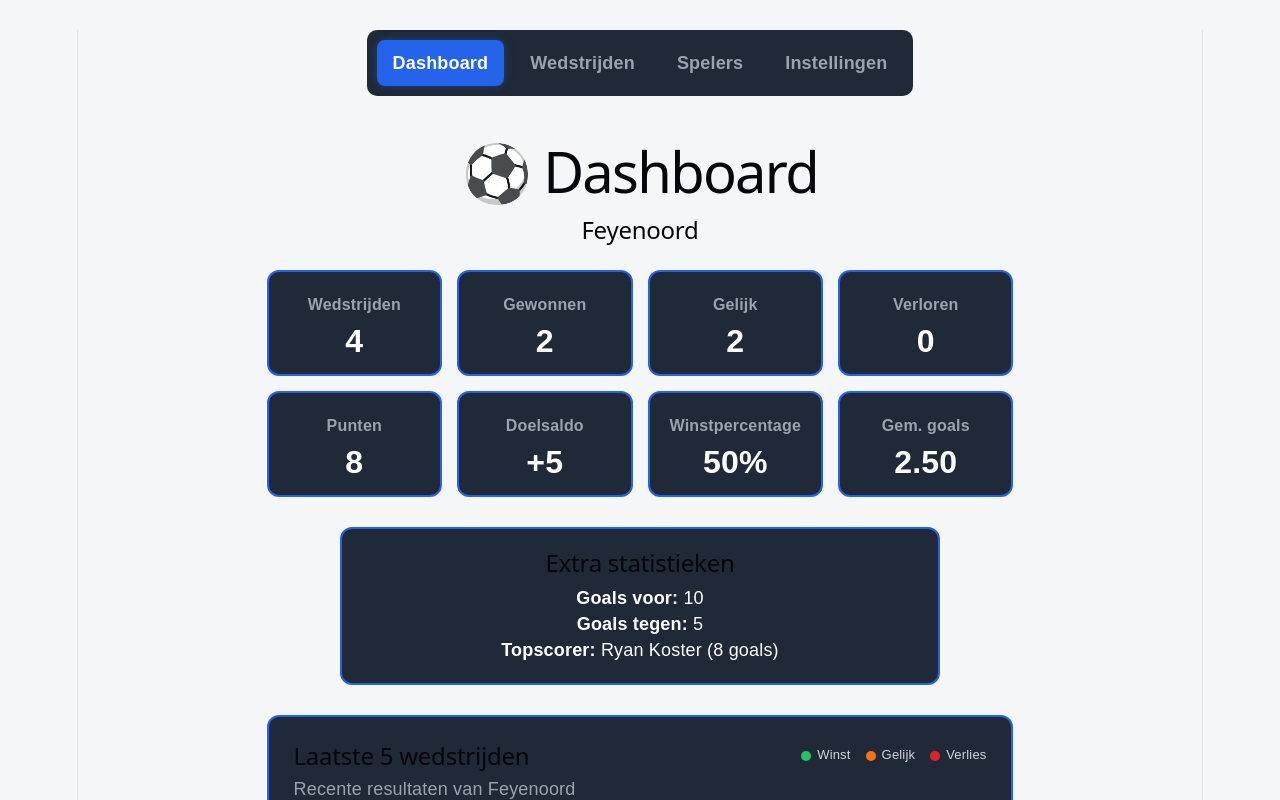
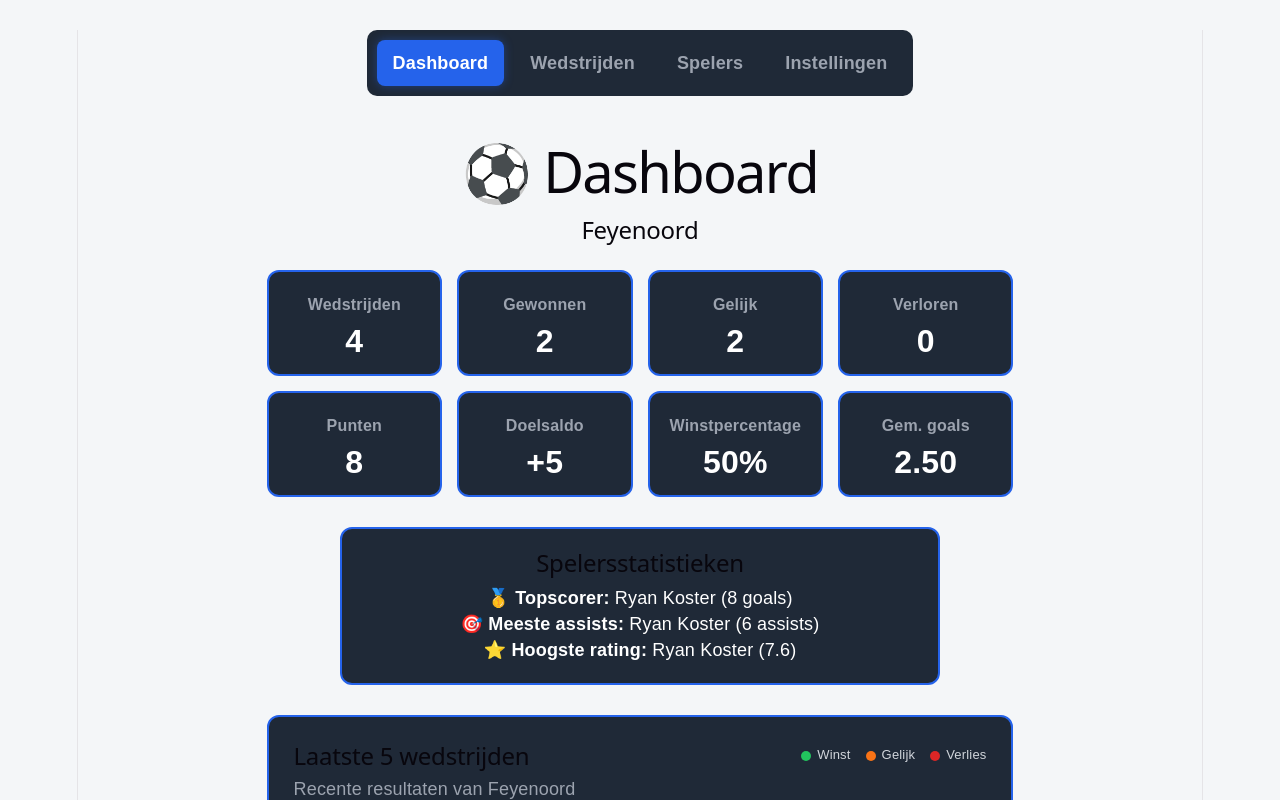
Before and after one commit to Ryan050409/simpel-design, a React (Vite) app: page / in a window 1280 px wide. Shown: the top 800 px of the page. Built offline with nearby package versions, Linux system fonts and the light colour scheme.

Commit message:
dashboard aan het verbeteren

```diff
--- a/src/Dashboard.tsx
+++ b/src/Dashboard.tsx
@@ -88,7 +88,23 @@ function Dashboard({
           (a, b) => b.goals - a.goals
         )[0]
       : null;
+        const teamPlayers = playerList.filter(
+  (player) => player.team === team
+);
 
+const topAssistPlayer =
+  teamPlayers.length > 0
+    ? [...teamPlayers].sort(
+        (a, b) => b.assists - a.assists
+      )[0]
+    : null;
+
+const highestRatedPlayer =
+  teamPlayers.length > 0
+    ? [...teamPlayers].sort(
+        (a, b) => b.rating - a.rating
+      )[0]
+    : null;
   const lastFiveMatches = [...playedMatches]
     .sort(
       (a, b) =>
@@ -216,24 +232,34 @@ function Dashboard({
       </div>
 
       <div className="dashboard-extra">
-        <h2>Extra statistieken</h2>
+  <h2>Spelersstatistieken</h2>
 
+  {teamPlayers.length > 0 ? (
+    <>
       <p>
-          <strong>Goals voor:</strong>{" "}
-          {goalsFor}
+        <strong>🥇 Topscorer:</strong>{" "}
+        {topScorer
+          ? `${topScorer.firstname} ${topScorer.lastname} (${topScorer.goals} goals)`
+          : "Nog geen gegevens"}
       </p>
 
       <p>
-          <strong>Goals tegen:</strong>{" "}
-          {goalsAgainst}
+        <strong>🎯 Meeste assists:</strong>{" "}
+        {topAssistPlayer
+          ? `${topAssistPlayer.firstname} ${topAssistPlayer.lastname} (${topAssistPlayer.assists} assists)`
+          : "Nog geen gegevens"}
       </p>
 
       <p>
-          <strong>Topscorer:</strong>{" "}
-          {topScorer
-            ? `${topScorer.firstname} ${topScorer.lastname} (${topScorer.goals} goals)`
-            : "Nog geen spelers"}
+        <strong>⭐ Hoogste rating:</strong>{" "}
+        {highestRatedPlayer
+          ? `${highestRatedPlayer.firstname} ${highestRatedPlayer.lastname} (${highestRatedPlayer.rating})`
+          : "Nog geen gegevens"}
       </p>
+    </>
+  ) : (
+    <p>Er zijn nog geen spelers voor {team}.</p>
+  )}
 </div>
 
       <div className="last-five-section">
```
Lines whose indentation alone changed are shown as unchanged.
